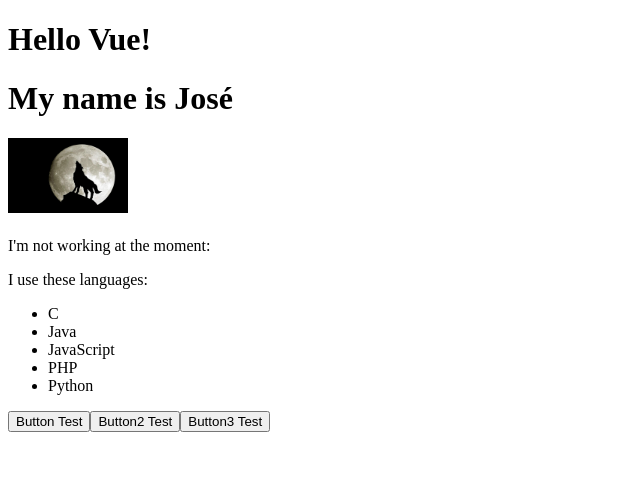
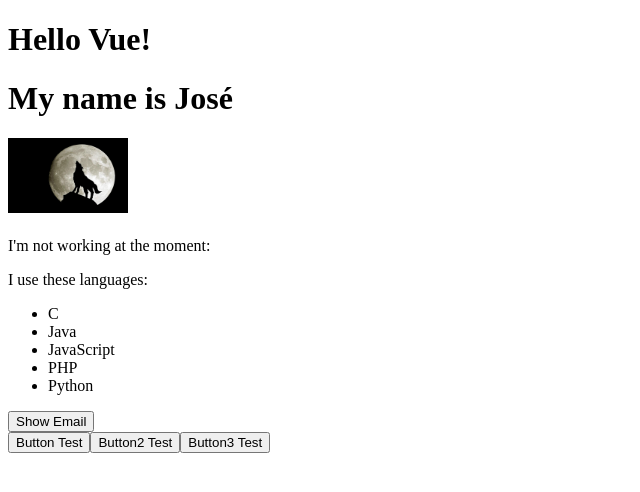
Before and after one commit to Augusto008/vue-fundamentals, a Vue app in the folder 2_vue_project/: page / in a window 1280 px wide. Shown: the top 492 px of the page, without its empty margins (0-640 px from the left). Built offline with nearby package versions, Linux system fonts and the light colour scheme.

Commit message:
Feat(`Info.vue`): Create a button and a method
Create a button with a method to show and hide email address

```diff
--- a/2_vue_project/src/components/Info.vue
+++ b/2_vue_project/src/components/Info.vue
@@ -10,6 +10,7 @@
       <li>PHP</li>
       <li>Python</li>
     </ul>
+    <button @click="showEmailOpt">{{buttonText}}</button>
     <p v-show="showEmail">Send a message to: {{emailAddress}}</p>
   </div>
 </template>
@@ -20,8 +21,19 @@
       return {
         working: false,
         showEmail: false,
-        emailAddress: "aquila.real0@gmail.com"
+        emailAddress: "aquila.real0@gmail.com",
+        buttonText: "Show Email"
       }
     },
+    methods: {
+      showEmailOpt() {
+        this.showEmail = !this.showEmail
+        if(!this.showEmail) {
+          this.buttonText = "Show Email"
+        } else {
+          this.buttonText = "Hide Email"
+        }
+      }
+    }
   }
 </script>
```
